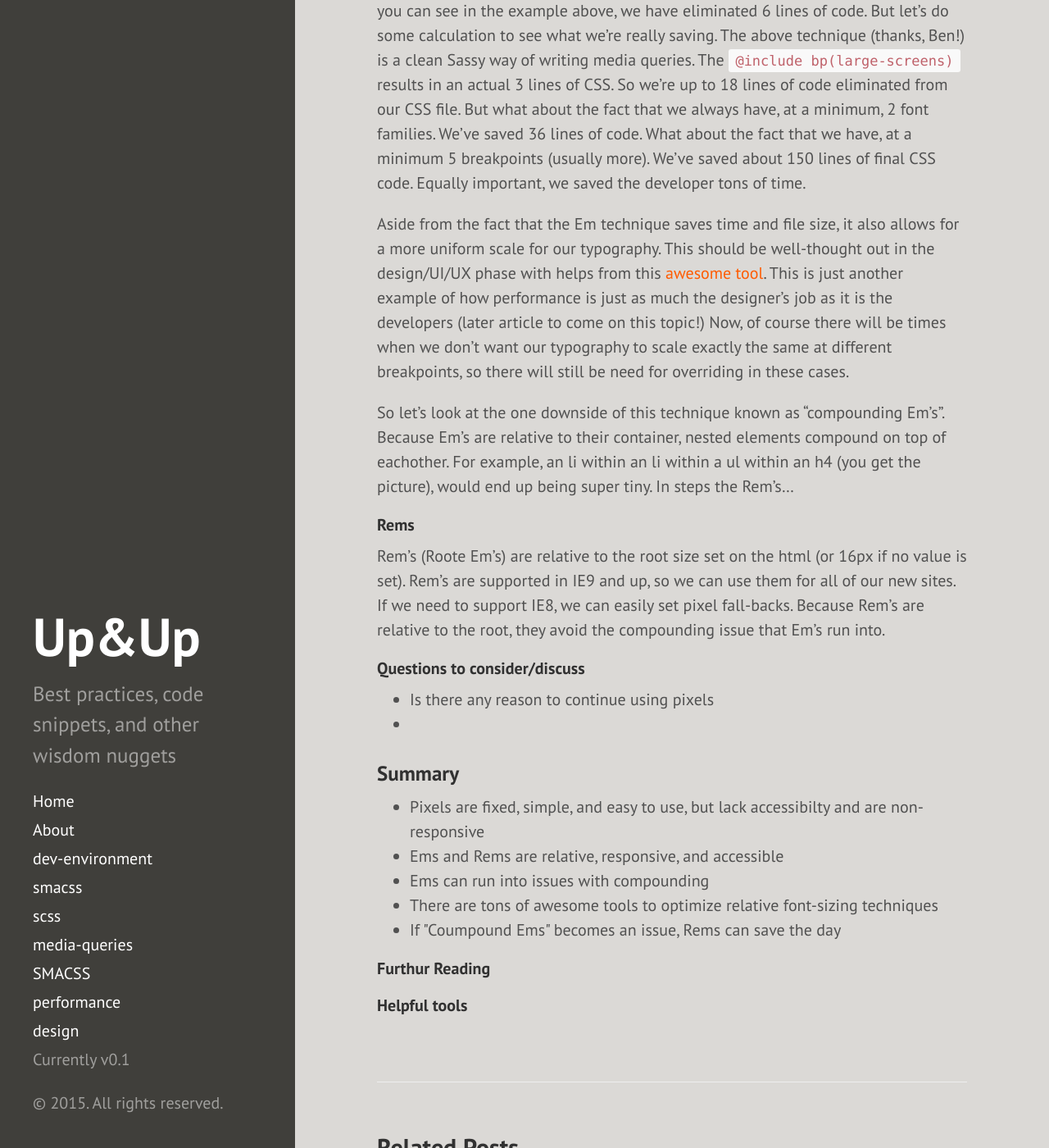
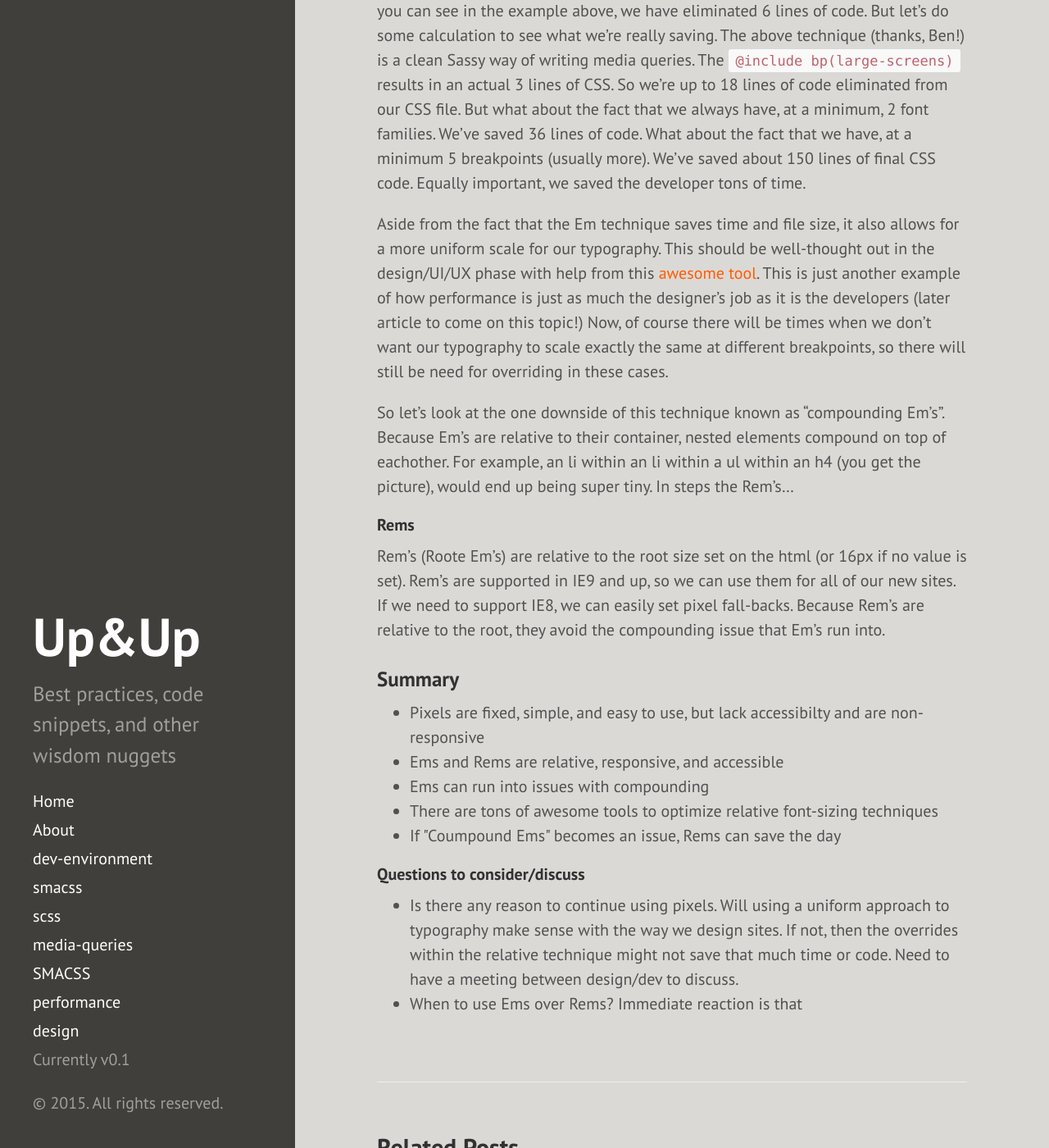
Before and after one commit to mergeweb/best_practices, a Jekyll site: the page built from _posts/2015-08-28-font-sizing.md, in a window 1280 px wide and 1400 px high, scrolled down 2528 px. Shown: the whole window at 82% size. Built offline with Jekyll 4.4.1, drawn with Linux system fonts in a browser that asks for light colours; Markdown is read by kramdown in place of the engine named in the settings.

Commit message:
updating font-sizing article

```diff
--- a/_posts/2015-08-28-font-sizing.md
+++ b/_posts/2015-08-28-font-sizing.md
@@ -74,21 +74,13 @@ h4 { font-size: 1.2em; }
 
 First off, don't worry about the precise/offbeat values.  There are great resources and tools such as [this one](http://pxtoem.com/) and [this one](http://type-scale.com/?size=16&scale=1.333&text=A%20Visual%20Type%20Scale&webfont=Libre+Baskerville&font-family=%27Libre%20Baskerville%27,%20serif&font-weight=400&font-family-headers=&font-weight-headers=inherit&background-color=white&font-color=%23333) that provide Em scales and increment ratios.  As you can see in the example above, we have eliminated 6 lines of code.  But let's do some calculation to see what we're really saving.  The above technique (thanks, Ben!) is a clean Sassy way of writing media queries.  The <code>@include bp(large-screens)</code> results in an actual 3 lines of CSS.  So we're up to 18 lines of code eliminated from our CSS file.  But what about the fact that we always have, at a minimum, 2 font families.  We've saved 36 lines of code.  What about the fact that we have, at a minimum 5 breakpoints (usually more).  We've saved about 150 lines of final CSS code.  Equally important, we saved the developer tons of time.
 
-Aside from the fact that the Em technique saves time and file size, it also allows for a more uniform scale for our typography.  This should be well-thought out in the design/UI/UX phase with helps from this [awesome tool](http://type-scale.com/?size=16&scale=1.333&text=A%20Visual%20Type%20Scale&webfont=Libre+Baskerville&font-family=%27Libre%20Baskerville%27,%20serif&font-weight=400&font-family-headers=&font-weight-headers=inherit&background-color=white&font-color=%23333).  This is just another example of how performance is just as much the designer's job as it is the developers (later article to come on this topic!)  Now, of course there will be times when we don't want our typography to scale exactly the same at different breakpoints, so there will still be need for overriding in these cases.
+Aside from the fact that the Em technique saves time and file size, it also allows for a more uniform scale for our typography.  This should be well-thought out in the design/UI/UX phase with help from this [awesome tool](http://type-scale.com/?size=16&scale=1.333&text=A%20Visual%20Type%20Scale&webfont=Libre+Baskerville&font-family=%27Libre%20Baskerville%27,%20serif&font-weight=400&font-family-headers=&font-weight-headers=inherit&background-color=white&font-color=%23333).  This is just another example of how performance is just as much the designer's job as it is the developers (later article to come on this topic!)  Now, of course there will be times when we don't want our typography to scale exactly the same at different breakpoints, so there will still be need for overriding in these cases.
 
 So let's look at the one downside of this technique known as "compounding Em's". Because Em's are relative to their container, nested elements compound on top of eachother. For example, an li within an li within a ul within an h4 (you get the picture), would end up being super tiny.  In steps the Rem's...
 
 <h4>Rems</h4>
 
 Rem's (Roote Em's) are relative to the root size set on the html (or 16px if no value is set).  Rem's are supported in IE9 and up, so we can use them for all of our new sites.  If we need to support IE8, we can easily set pixel fall-backs.  Because Rem's are relative to the root, they avoid the compounding issue that Em's run into.
-
-<h4>Questions to consider/discuss</h4>
-
-<ul>
-	<li>Is there any reason to continue using pixels</li>
-	<li></li>
-</ul>
-
 
 <h3>Summary</h3>
 
@@ -101,6 +93,13 @@ Rem's (Roote Em's) are relative to the root size set on the html (or 16px if no
 
 </ul>
 
-<h4>Furthur Reading</h4>
+<h4>Questions to consider/discuss</h4>
 
-<h4>Helpful tools</h4>
+<ul>
+	<li>Is there any reason to continue using pixels.  Will using a uniform approach to typography make sense with the way we design sites.  If not, then the overrides within the relative technique might not save that much time or code.  Need to have a meeting between design/dev to discuss.</li>
+	<li>When to use Ems over Rems?  Immediate reaction is that</li>
+</ul>
+
+<!-- <h4>Furthur Reading</h4>
+
+<h4>Helpful tools</h4> -->
```
